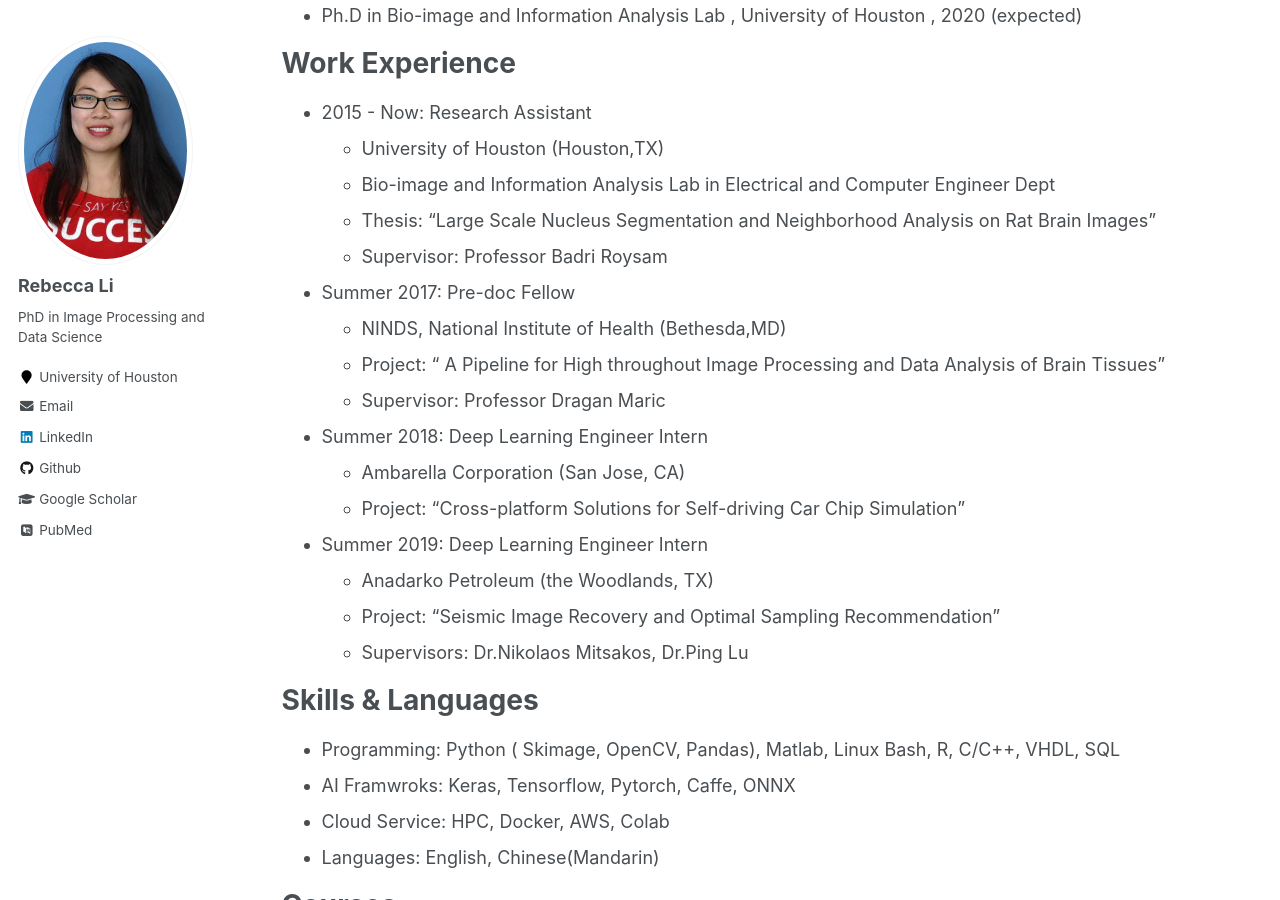
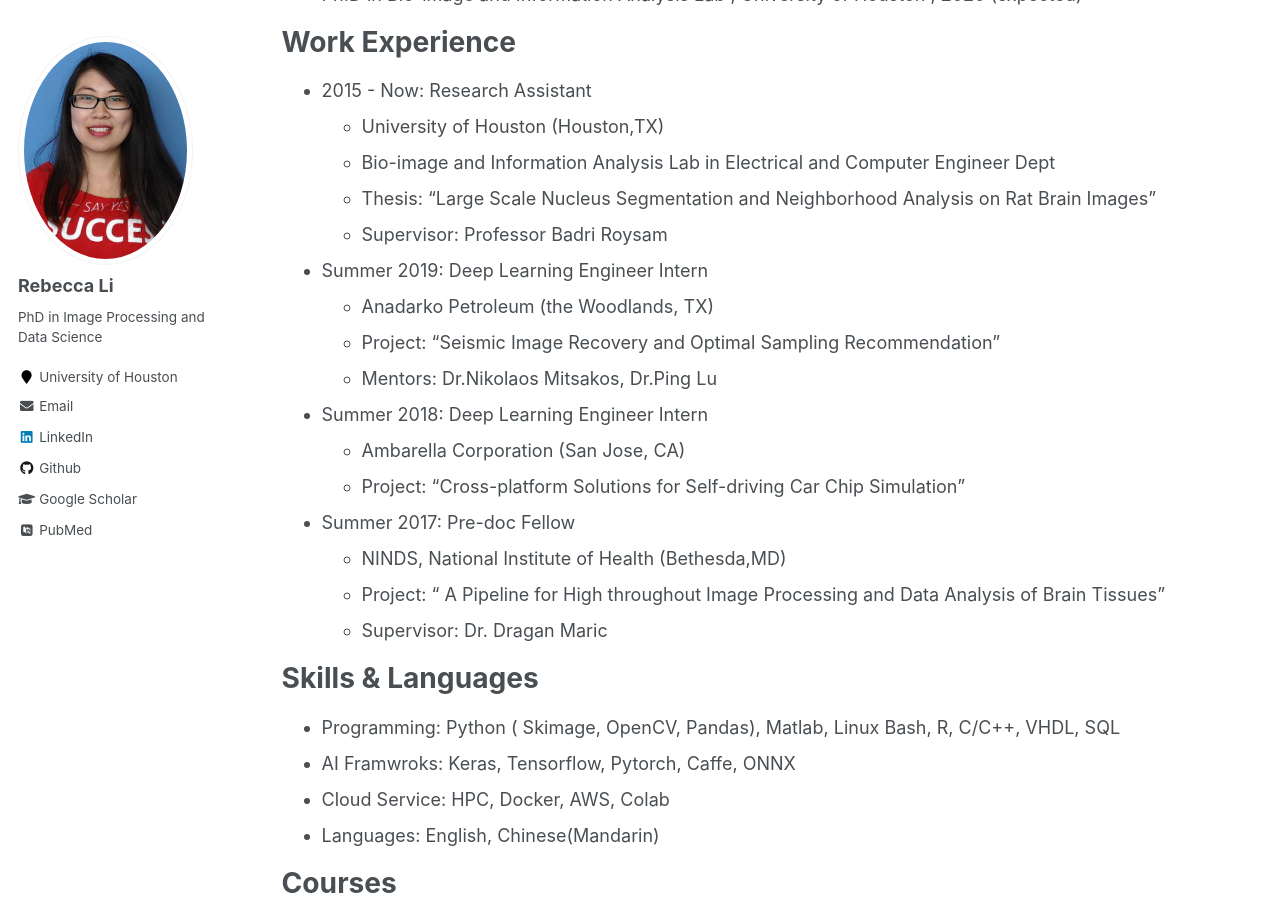
Before and after one commit to Xiaoyang-Rebecca/xiaoyang-rebecca.github.io, a Jekyll site: the page built from _pages/cv.md, in a window 1280 px wide and 900 px high, scrolled down 287 px. Built offline with Jekyll 4.4.1, drawn with Linux system fonts in a browser that asks for light colours; some web fonts are replaced.

Commit message:
Update cv.md

```diff
--- a/_pages/cv.md
+++ b/_pages/cv.md
@@ -7,7 +7,7 @@ redirect_from:
   - /resume
 ---
 
-## [ View in PDF ](https://drive.google.com/file/d/1fzcYLxRPoGuVQn86Krh8u5BrkdtxEhvW/view?usp=sharing)
+# [ View in PDF ](https://drive.google.com/file/d/1fzcYLxRPoGuVQn86Krh8u5BrkdtxEhvW/view?usp=sharing)
 
 {% include base_path %}
 
@@ -25,20 +25,19 @@ Work Experience
   * Thesis: “Large Scale Nucleus Segmentation and Neighborhood Analysis on Rat Brain Images”
   * Supervisor: Professor Badri Roysam
 
-* Summer 2017: Pre-doc Fellow
-  * NINDS, National Institute of Health (Bethesda,MD)
-  * Project: " A Pipeline for High throughout Image Processing and Data Analysis of Brain Tissues"
-  * Supervisor: Professor Dragan Maric
+* Summer 2019: Deep Learning Engineer Intern
+  * Anadarko Petroleum (the Woodlands, TX)
+  * Project: "Seismic Image Recovery and Optimal Sampling Recommendation"
+  * Mentors: Dr.Nikolaos Mitsakos, Dr.Ping Lu
 
 * Summer 2018: Deep Learning Engineer Intern
   * Ambarella Corporation (San Jose, CA)
   * Project: "Cross-platform Solutions for Self-driving Car Chip Simulation"
 
-
-* Summer 2019: Deep Learning Engineer Intern
-  * Anadarko Petroleum (the Woodlands, TX)
-  * Project: "Seismic Image Recovery and Optimal Sampling Recommendation"
-  * Supervisors: Dr.Nikolaos Mitsakos, Dr.Ping Lu
+* Summer 2017: Pre-doc Fellow
+  * NINDS, National Institute of Health (Bethesda,MD)
+  * Project: " A Pipeline for High throughout Image Processing and Data Analysis of Brain Tissues"
+  * Supervisor: Dr. Dragan Maric
 
 Skills & Languages
 ======
```
